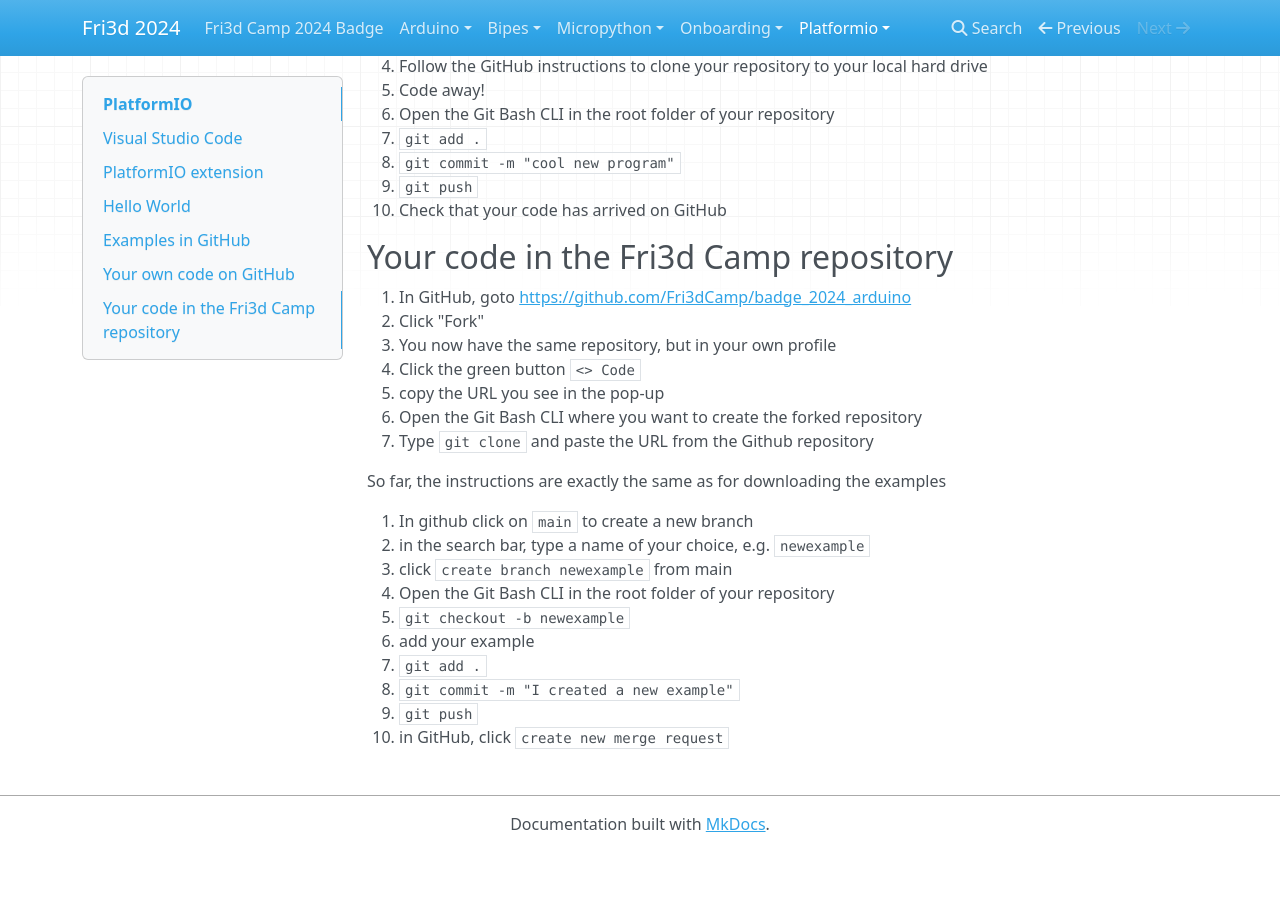
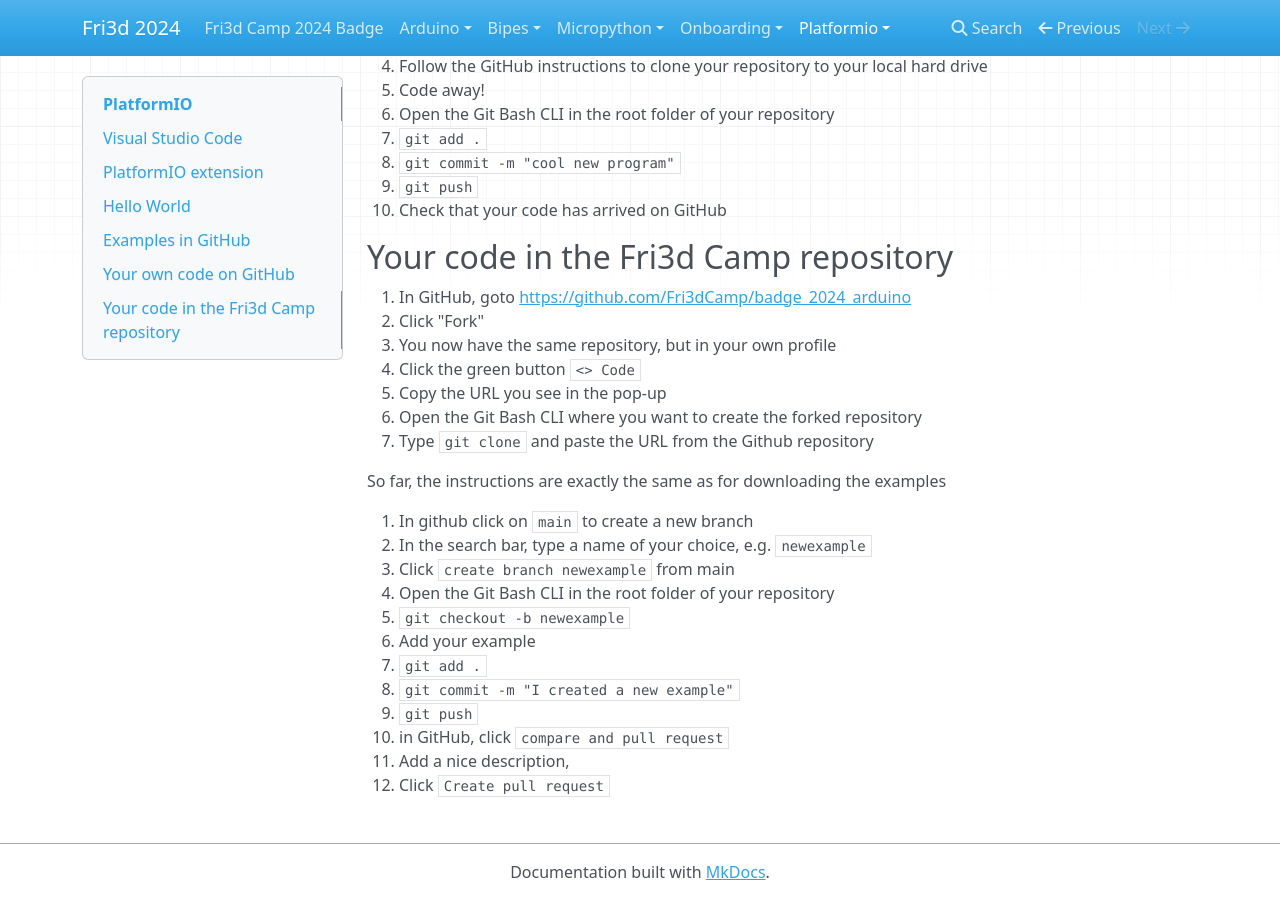
Before and after one commit to Fri3dCamp/badge_2024, an MkDocs documentation site: the page built from docs/platformio/index.md, in a window 1280 px wide and 900 px high, scrolled down 1893 px. Built offline with MkDocs 1.6.1, drawn with Linux system fonts in a browser that asks for light colours; nearby versions of some CDN libraries; before the commit the page ends 2745 px from its top, so only the background shows below that.

Commit message:
amend pull request

```diff
--- a/docs/platformio/index.md
+++ b/docs/platformio/index.md
@@ -73,19 +73,21 @@ If you just want to try all examples:
 2. Click "Fork"
 3. You now have the same repository, but in your own profile
 4. Click the green button `<> Code`
-5. copy the URL you see in the pop-up
+5. Copy the URL you see in the pop-up
 6. Open the Git Bash CLI where you want to create the forked repository
 7. Type `git clone ` and paste the URL from the Github repository
 
 So far, the instructions are exactly the same as for downloading the examples
 
 8. In github click on `main` to create a new branch
-9. in the search bar, type a name of your choice, e.g. `newexample`
-10. click `create branch newexample` from main
+9. In the search bar, type a name of your choice, e.g. `newexample`
+10. Click `create branch newexample` from main
 11. Open the Git Bash CLI in the root folder of your repository
 12. `git checkout -b newexample`
-13. add your example
+13. Add your example
 14. `git add .`
 15. `git commit -m "I created a new example"`
 16. `git push`
-17. in GitHub, click `create new merge request`
+17. in GitHub, click `compare and pull request`
+18. Add a nice description,
+19. Click `Create pull request`
```
